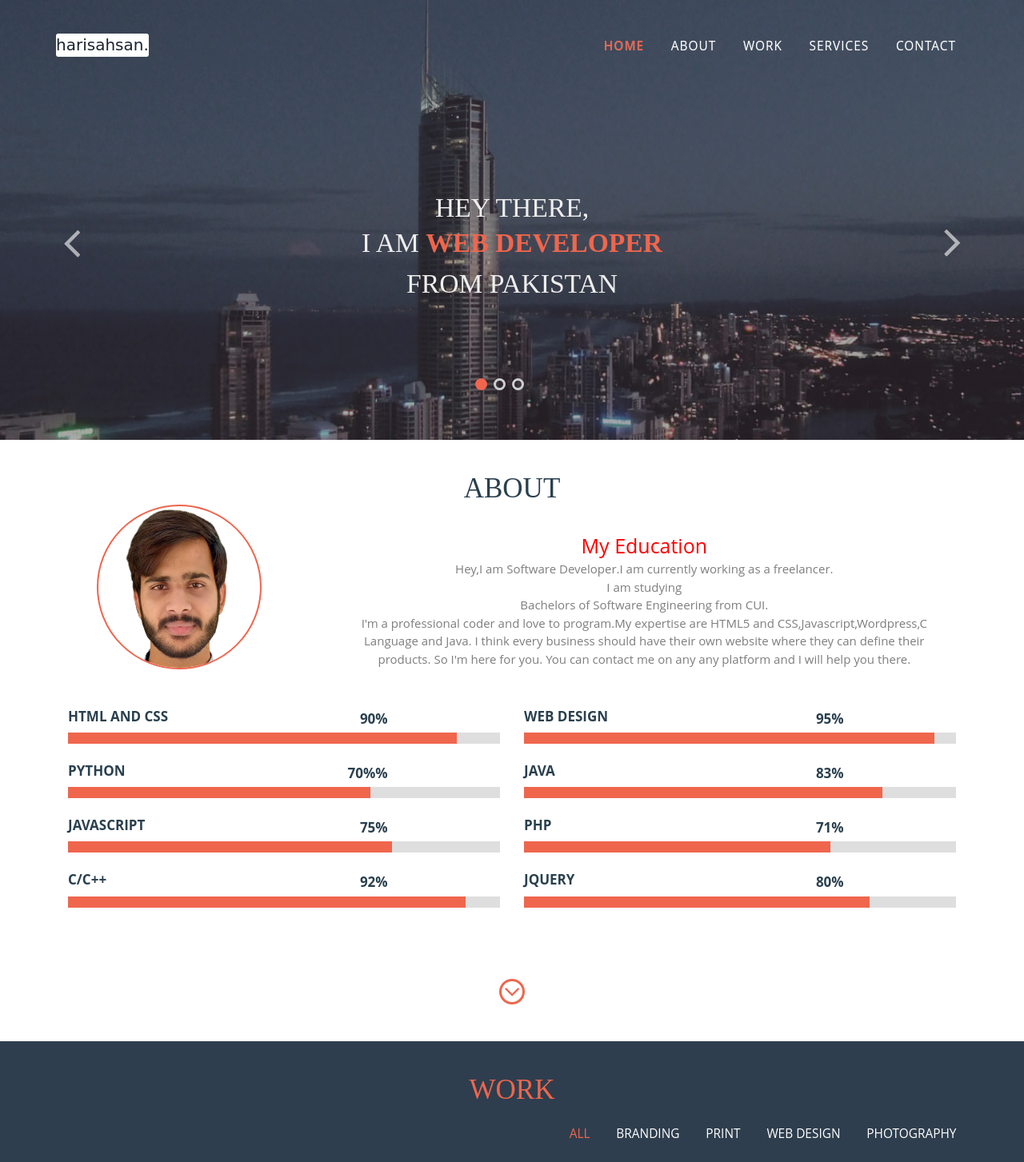
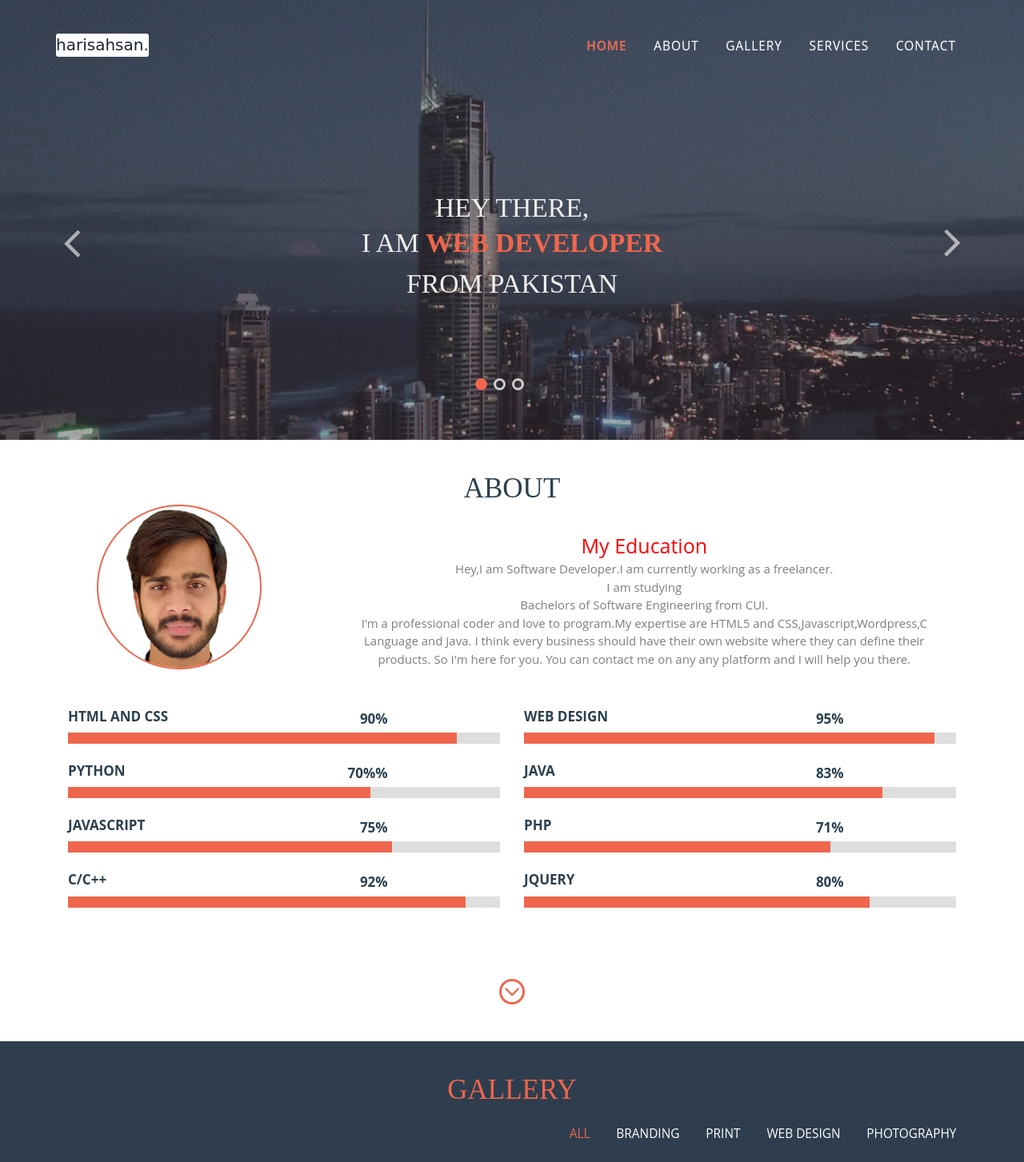
Before and after one commit to harisahsann/Remuse-Website, a plain HTML site: page index.html in a window 1280 px wide. Shown: the top 1453 px of the page at 80% size. Drawn offline with Linux system fonts and the light colour scheme.

Commit message:
Update index.html

```diff
--- a/index.html
+++ b/index.html
@@ -40,7 +40,7 @@ Smartphone Compatible web template, free webdesigns for Nokia, Samsung, LG, Sony
 			 	<nav class="cl-effect-5">
 				<li><a class="active" href="index.html"><span data-hover="Home">home</span></a></li>
 				<li><a href="#about" class="scroll"><span data-hover="about">about</span></a></li>
-				<li><a href="#work" class="scroll"><span data-hover="work"><span>work</span></a></li>
+				<li><a href="#work" class="scroll"><span data-hover="gallery"><span>gallery</span></a></li>
 				<li><a href="#services" class="scroll"><span data-hover="services">services</span></a></li>
 				<li><a href="#contact" class="scroll"><span data-hover="contact">contact</span></a></li>
 				</nav>
@@ -243,7 +243,7 @@ Smartphone Compatible web template, free webdesigns for Nokia, Samsung, LG, Sony
 	<!-- about-section-ends -->
 	<div class="works-section" id="work" id="work">
 	   <div class="works-header">
-			<h3>work</h3>
+			<h3>gallery</h3>
 		         <!--
 <p>This is Photoshop's version  of Lorem Ipsum. Proin gravida nibh vel velit auctor aliquet. Aenean sollicitudin,
 lorem quis bibendum auctor, nisi elit consequat ipsum, nec sagittis sem nibh id elit. Duis sed odio sit amet nibh vulputate cursus a sit amet mauris.
```
